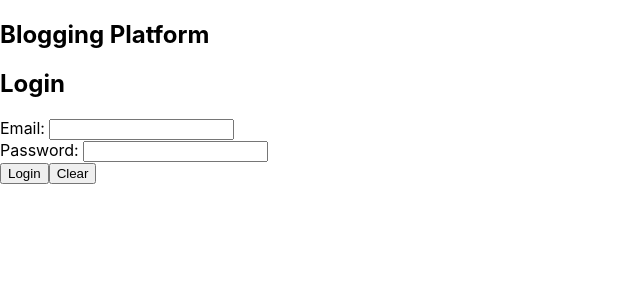
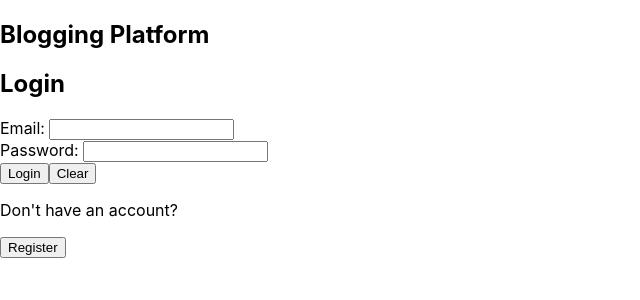
Before and after one commit to yadavn01/BloggingPlatform, a React (Create React App) app in the folder frontend/: page /login in a window 1280 px wide. Shown: the top 300 px of the page, without its empty margins (0-640 px from the left). Built offline with nearby package versions, Linux system fonts and the light colour scheme.

Commit message:
added redirect to login/register

```diff
--- a/frontend/src/components/Login.tsx
+++ b/frontend/src/components/Login.tsx
@@ -7,6 +7,10 @@ const Login = () => {
     const[password, setPassword] = useState('');
     const[message, setMessage] = useState('');
     const navigate = useNavigate();
+
+    const redirectRegister = () => {
+        navigate('/register');
+    }
 
     const handleLogin = async (e: React.FormEvent) => {
         e.preventDefault();
@@ -44,6 +48,8 @@ const Login = () => {
                 </div>
                 <button type="submit">Login</button>
                 <button type="button" onClick={handleClear}> Clear</button>
+                <p>Don't have an account?</p>
+                <button type="button" onClick={redirectRegister}>Register</button>
             </form>
             {message && <p>{message}</p>}
             {/* {token && (
--- a/frontend/src/components/Register.tsx
+++ b/frontend/src/components/Register.tsx
@@ -7,6 +7,10 @@ const Register = () => {
     const [password, setPassword] = useState('');
     const [message, setMessage] = useState('');
     const navigate = useNavigate();
+
+    const redirectLogin = () => {
+        navigate('/login');
+    }
 
     const handleClear = () => {
         setEmail('');
@@ -42,6 +46,8 @@ const Register = () => {
                 </div>
                 <button type="submit">Register</button>
                 <button type="button" onClick={handleClear}> Clear</button>
+                <p>Already have an account?</p>
+                <button type="button" onClick={redirectLogin}>Login</button>
             </form>
             {message && <p>{message}</p>}
         </div>
```
Also changed, not shown: 11 other files (tests, documents, lock files or other folders).
